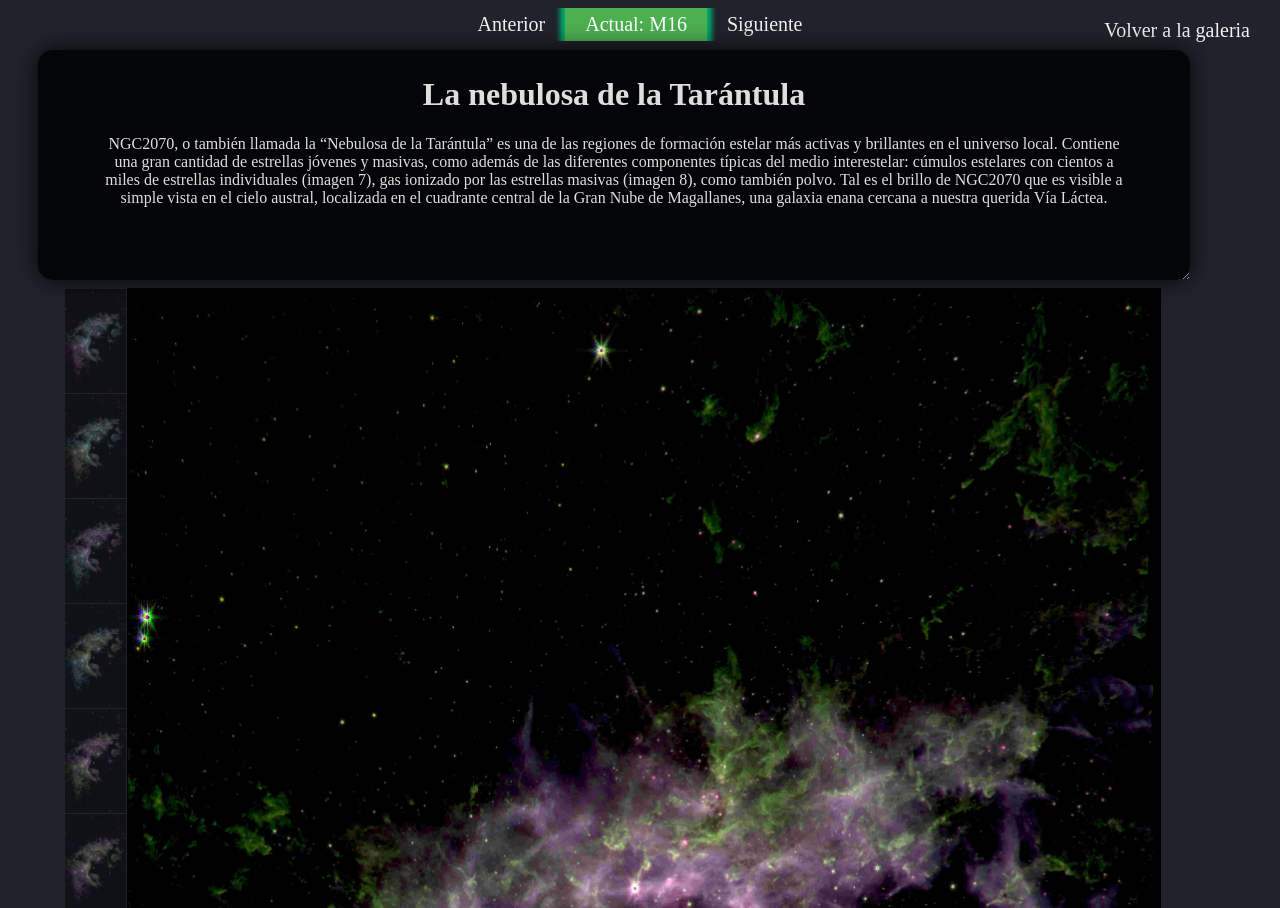
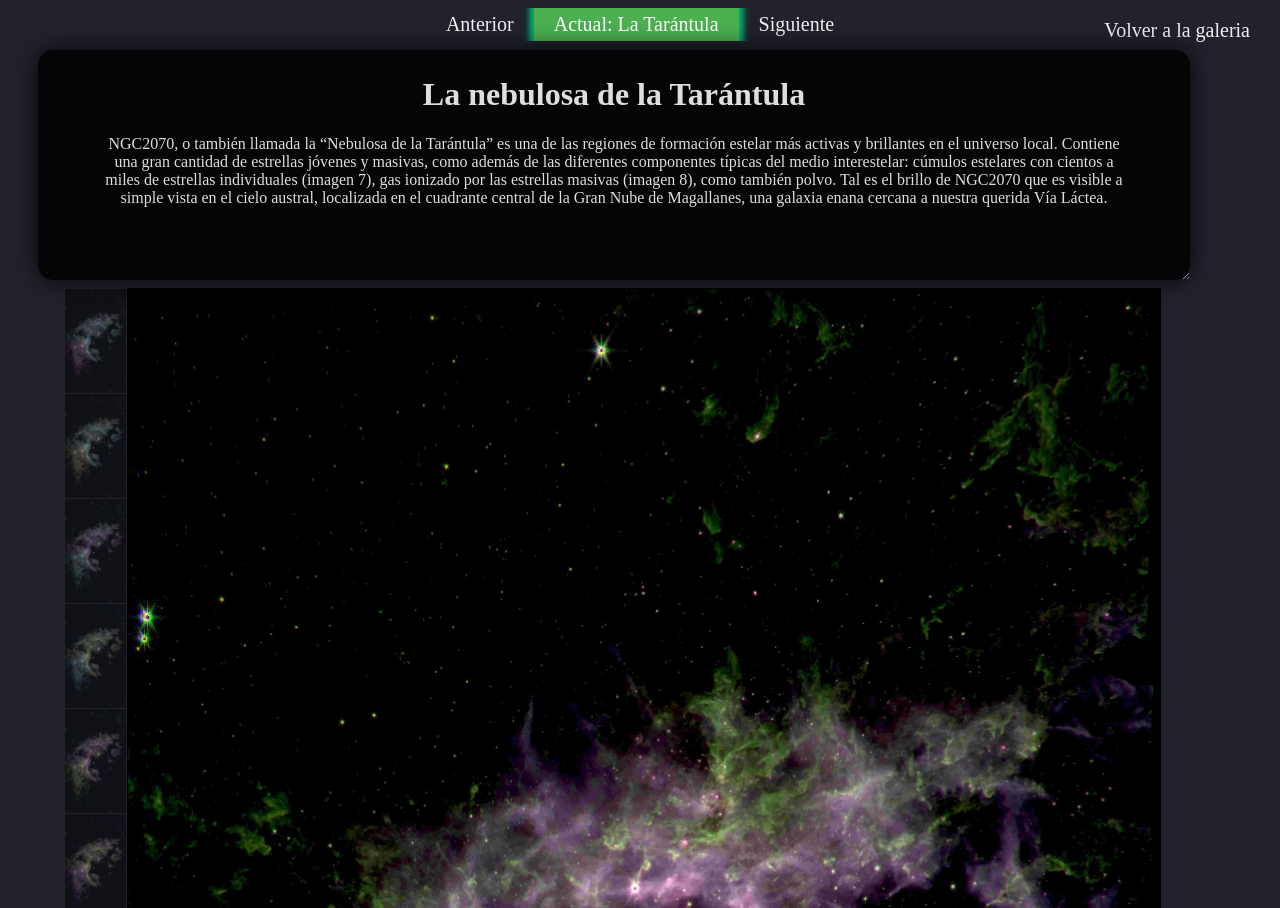
Before and after one commit to nicomedinap/nicomedinap.github.io, a Jekyll site: the page Galeria/JWST/MostrarImagenesNGC2070.html, which Jekyll copies as it is, in a window 1280 px wide. Built offline with Jekyll 4.4.1, drawn with Linux system fonts in a browser that asks for light colours.

Commit message:
Update MostrarImagenesNGC2070.html

```diff
--- a/Galeria/JWST/MostrarImagenesNGC2070.html
+++ b/Galeria/JWST/MostrarImagenesNGC2070.html
@@ -164,7 +164,7 @@
 
 	<div class="BarraBotones">
 		<a href="#news">Anterior</a>
-		<a class="active" href="#home">Actual: M16</a>
+		<a class="active" href="#home">Actual: La Tarántula</a>
 		<a href="#contact">Siguiente</a>
 	</div>
 
```
